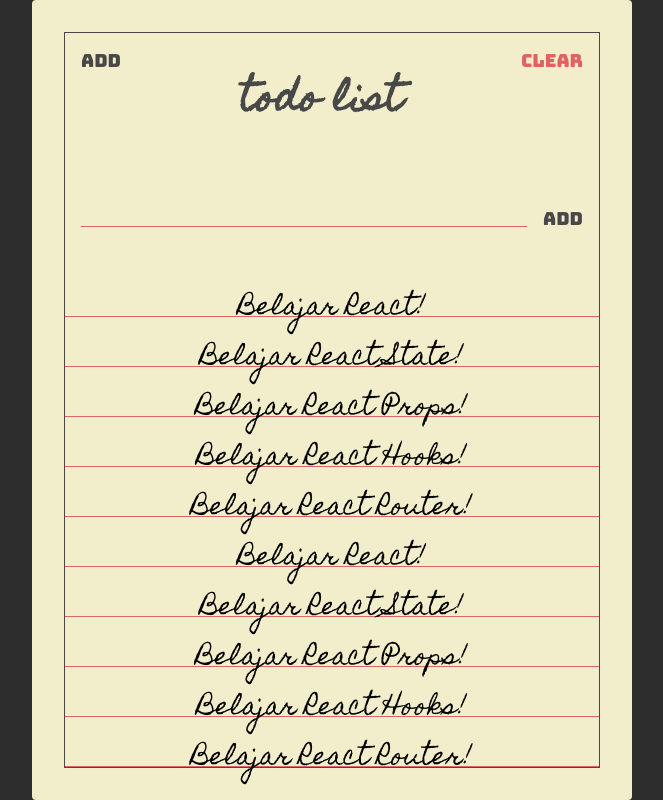
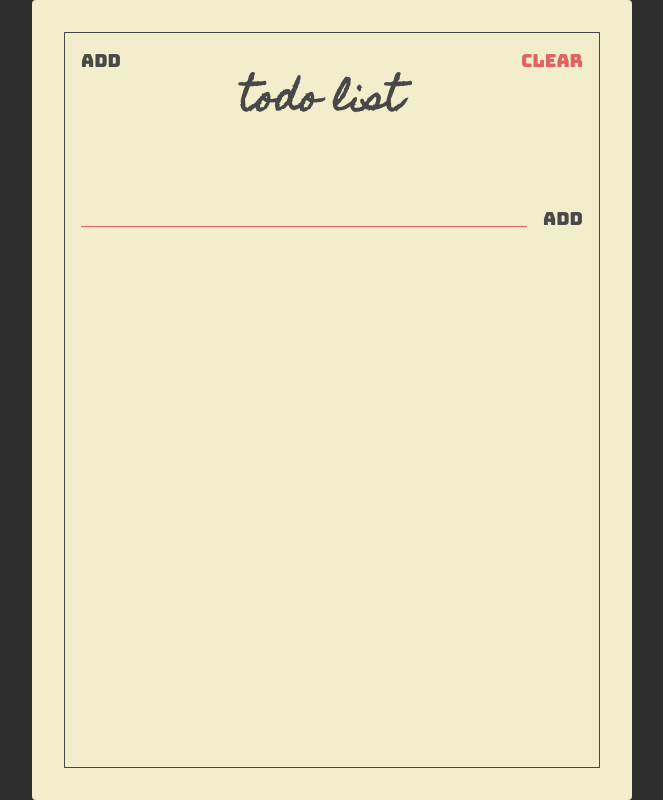
Before and after one commit to mirzabakti/react-todolist, a React (Create React App) app: page / in a window 1280 px wide. Shown: the whole page, without its empty margins (308-971 px from the left). Built offline with nearby package versions, Linux system fonts and the light colour scheme.

Commit message:
merefaktor komponen Todos dan pages TodoList

```diff
--- a/src/components/Todos.jsx
+++ b/src/components/Todos.jsx
@@ -1,41 +1,9 @@
 import React from "react";
+import PropTypes from "prop-types";
 
 import Todo from "./Todo";
 
-const Todos = () => {
-  const todos = [
-    {
-      text: "Belajar React!"
-    },
-    {
-      text: "Belajar React State!"
-    },
-    {
-      text: "Belajar React Props!"
-    },
-    {
-      text: "Belajar React Hooks!"
-    },
-    {
-      text: "Belajar React Router!"
-    },
-    {
-      text: "Belajar React!"
-    },
-    {
-      text: "Belajar React State!"
-    },
-    {
-      text: "Belajar React Props!"
-    },
-    {
-      text: "Belajar React Hooks!"
-    },
-    {
-      text: "Belajar React Router!"
-    }
-  ];
-
+const Todos = ({ todos }) => {
   return (
     <section className="todos">
       {todos.map((todo) => {
@@ -45,4 +13,12 @@
   );
 };
 
+Todos.propTypes = {
+  todos: PropTypes.arrayOf(
+    PropTypes.shape({
+      text: PropTypes.string
+    })
+  )
+};
+
 export default Todos;
--- a/src/pages/TodoList.jsx
+++ b/src/pages/TodoList.jsx
@@ -1,14 +1,18 @@
+import React, { useState } from "react";
+
 import Paper from "../components/Paper";
 import Header from "../components/Header";
 import TodoForm from "../components/TodoForm";
 import Todos from "../components/Todos";
 
 const TodoList = () => {
+  const [todos, setTodos] = useState([]);
+
   return (
     <Paper>
       <Header />
       <TodoForm />
-      <Todos />
+      <Todos todos={todos} />
     </Paper>
   );
 };
```
